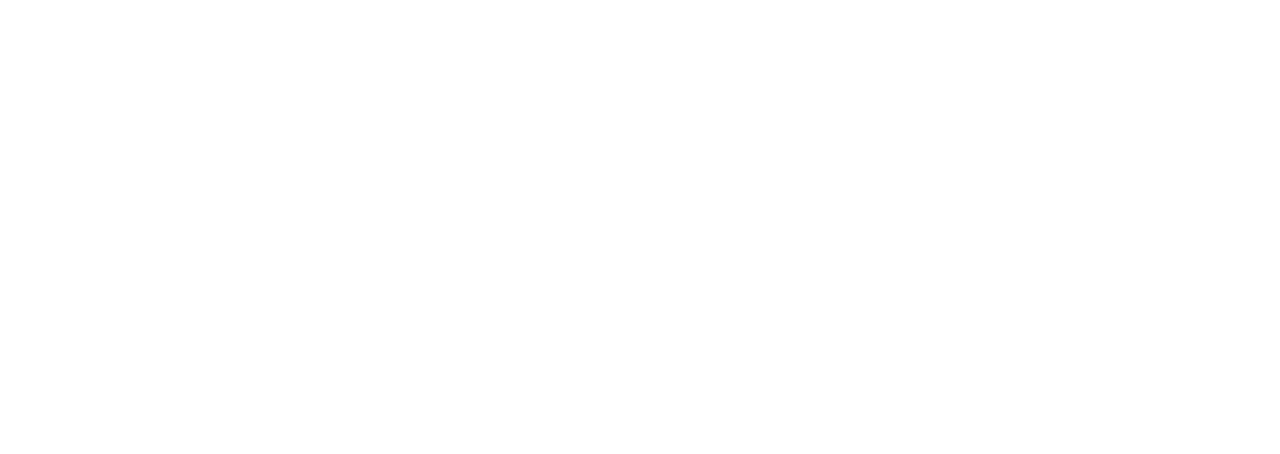
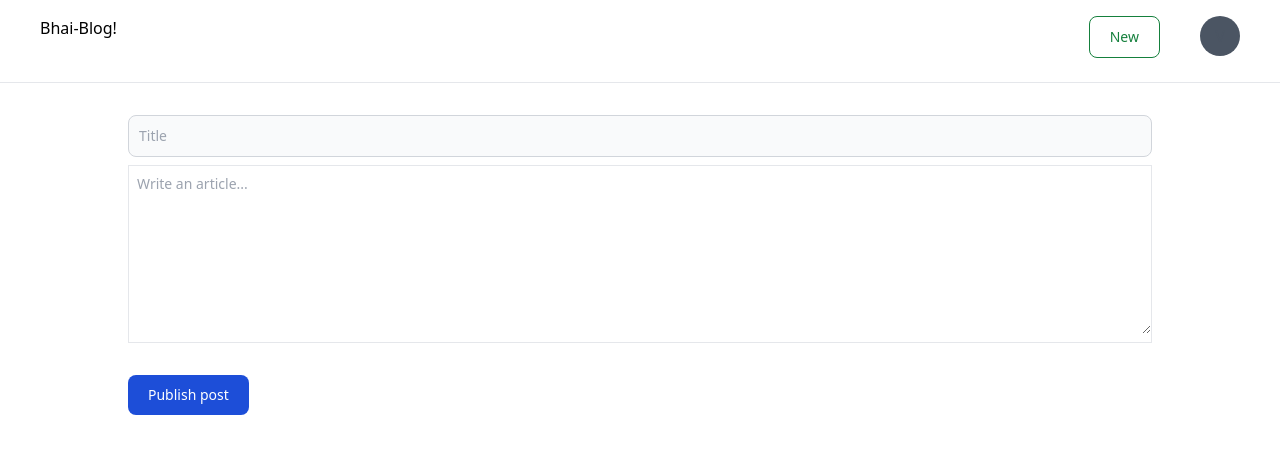
Before and after one commit to vansh123456/BhaiBlog-, a React (Vite) app in the folder blog-website/frontend/: page /publish in a window 1280 px wide. Before the commit this address had no page. Shown: the top 454 px of the page. Built offline with nearby package versions, Linux system fonts and the light colour scheme.

Commit message:
Frontend: add implementation for Publishing a blog

```diff
--- a/blog-website/frontend/src/App.tsx
+++ b/blog-website/frontend/src/App.tsx
@@ -3,6 +3,7 @@
 import { Signin } from './pages/Signin'
 import { Blogs } from './pages/Blogs'
 import { Blog } from './pages/Blog';
+import {Publish} from './pages/Publish'
 
 function App() {
 
@@ -14,6 +15,7 @@
           <Route path="/signin" element={<Signin />} />
           <Route path="/blog/:id" element={<Blog />} />
           <Route path="/blogs" element={<Blogs />} />
+          <Route path = "/publish" element= {<Publish/>}/>
         </Routes>
       </BrowserRouter>
     </>
--- /dev/null
+++ b/blog-website/frontend/src/pages/Publish.tsx
@@ -0,0 +1,51 @@
+import { ChangeEvent, useState } from "react"
+import { Appbar } from "../components/Appbar"
+import { useNavigate } from "react-router-dom";
+import { BACKEND_URL } from "../config";
+import axios from "axios";
+
+export const Publish = () => {
+    const [title,setTitle] = useState("");
+    const [description,setDescription] = useState("");
+    const navigate = useNavigate();
+    return <div>
+        <Appbar/>
+        <div className="flex justify-center w-full pt-8">
+            <div className="max-w-screen-lg w-full">
+            <input onChange={(e) => {
+                    setTitle(e.target.value)
+                }} type="text" className="w-full bg-gray-50 border border-gray-300 text-gray-900 text-sm rounded-lg focus:ring-blue-500 focus:border-blue-500 block w-full p-2.5" placeholder="Title" />
+
+                <TextEditor onChange={(e) => {
+                    setDescription(e.target.value)
+                }} />
+                <button onClick={async () => {
+                    const response = await axios.post(`${BACKEND_URL}/api/v1/blog`, {
+                        title,
+                        content: description
+                    }, {
+                        headers: {
+                            Authorization: localStorage.getItem("token")
+                        }
+                    });
+                    navigate(`/blog/${response.data.id}`)
+                }} type="submit" className="mt-4 inline-flex items-center px-5 py-2.5 text-sm font-medium text-center text-white bg-blue-700 rounded-lg focus:ring-4 focus:ring-blue-200 dark:focus:ring-blue-900 hover:bg-blue-800">
+                    Publish post
+                </button>
+            </div>
+        </div>
+    </div>
+
+    function TextEditor({onChange} : {onChange: (e:ChangeEvent<HTMLTextAreaElement>) => void}){
+        return <div className="mt-2">
+        <div className="w-full mb-4 ">
+            <div className="flex items-center justify-between border">
+            <div className="my-2 bg-white rounded-b-lg w-full">
+                <label className="sr-only">Publish post</label>
+                <textarea onChange={onChange} id="editor" rows={8} className="focus:outline-none block w-full px-0 text-sm text-gray-800 bg-white border-0 pl-2" placeholder="Write an article..." required />
+            </div>
+        </div>
+       </div>
+    </div>
+    }
+}
```
